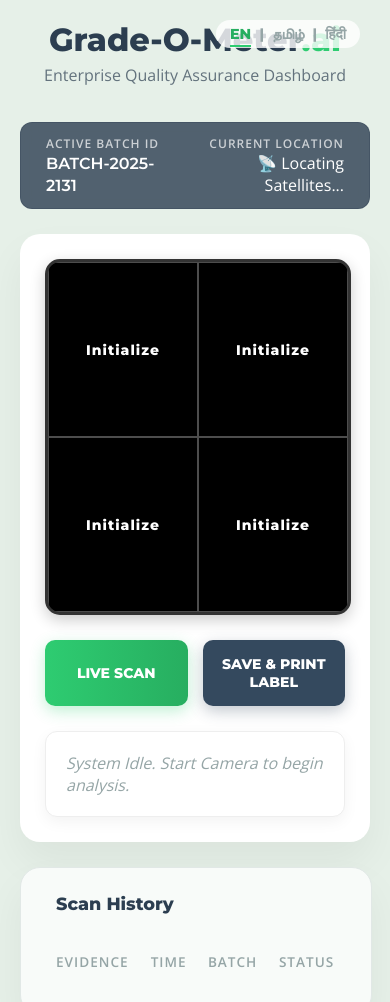
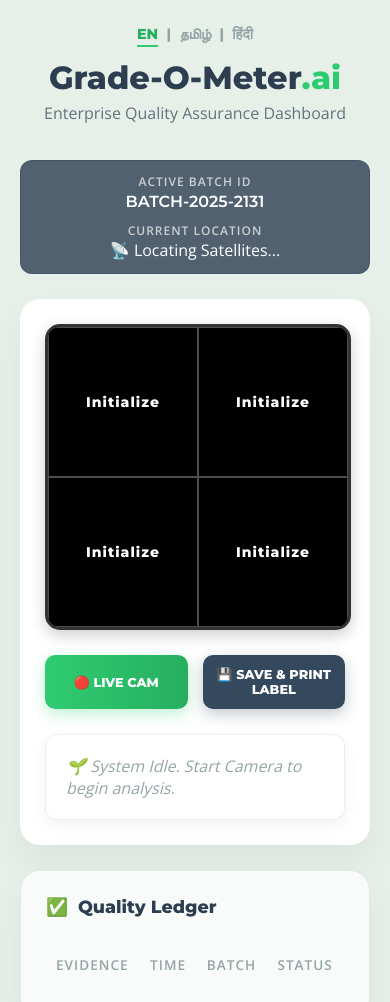
Before and after one commit to GPaul02/grade-o-meter_V2, a plain HTML site: page index.html in a window 390 px wide. Shown: the top 1002 px of the page. Drawn offline with nearby package versions, Linux system fonts and the light colour scheme.

Commit message:
Update index.html

```diff
--- a/index.html
+++ b/index.html
@@ -31,38 +31,19 @@
             color: var(--text-dark);
             margin: 0; padding: 20px;
             min-height: 100vh; display: flex; flex-direction: column; align-items: center;
-            position: relative; /* Essential for top-right positioning */
+            position: relative;
         }
 
-        /* --- LANGUAGE TOGGLE (The Missing Part) --- */
+        /* --- LANGUAGE TOGGLE --- */
         .lang-toggle {
-            position: absolute;
-            top: 20px;
-            right: 30px;
-            font-family: 'Montserrat', sans-serif;
-            font-size: 0.9rem;
-            font-weight: 700;
-            color: #95a5a6; /* Default Grey */
-            z-index: 1000;
-            cursor: default;
-            background: rgba(255,255,255,0.8); /* Slight background for readability */
-            padding: 5px 10px;
-            border-radius: 20px;
+            position: absolute; top: 20px; right: 30px;
+            font-family: 'Montserrat', sans-serif; font-size: 0.9rem; font-weight: 700;
+            color: #95a5a6; z-index: 1000; cursor: default;
+            background: rgba(255,255,255,0.8); padding: 5px 10px; border-radius: 20px;
         }
-        .lang-toggle span {
-            cursor: pointer;
-            margin: 0 4px;
-            padding-bottom: 2px;
-            transition: all 0.2s;
-        }
-        .lang-toggle span:hover {
-            color: var(--primary-green);
-        }
-        /* Active State */
-        .lang-toggle span.active {
-            color: var(--dark-green);
-            border-bottom: 2px solid var(--primary-green);
-        }
+        .lang-toggle span { cursor: pointer; margin: 0 4px; padding-bottom: 2px; transition: all 0.2s; }
+        .lang-toggle span:hover { color: var(--primary-green); }
+        .lang-toggle span.active { color: var(--dark-green); border-bottom: 2px solid var(--primary-green); }
 
         /* Header */
         .header { text-align: center; margin-bottom: 20px; color: var(--text-dark); }
@@ -71,13 +52,10 @@
 
         /* Meta Bar */
         .meta-bar {
-            display: flex; justify-content: space-between;
-            width: 100%; max-width: 1100px;
-            background: rgba(44, 62, 80, 0.8);
-            backdrop-filter: blur(10px);
+            display: flex; justify-content: space-between; width: 100%; max-width: 1100px;
+            background: rgba(44, 62, 80, 0.8); backdrop-filter: blur(10px);
             padding: 12px 25px; border-radius: 12px; margin-bottom: 25px;
-            color: white;
-            border: 1px solid rgba(44, 62, 80, 0.3); box-sizing: border-box;
+            color: white; border: 1px solid rgba(44, 62, 80, 0.3); box-sizing: border-box;
         }
         .meta-item strong { display: block; font-size: 0.75rem; opacity: 0.7; letter-spacing: 1px;}
 
@@ -91,8 +69,7 @@
         /* Left Panel */
         .app-card {
             flex: 3; background: var(--card-bg); padding: 25px; border-radius: 20px;
-            box-shadow: 0 20px 40px rgba(0,0,0,0.05);
-            text-align: center; min-width: 300px;
+            box-shadow: 0 20px 40px rgba(0,0,0,0.05); text-align: center; min-width: 300px;
         }
 
         /* Scanner */
@@ -108,7 +85,7 @@
             display: grid; grid-template-columns: 1fr 1fr; grid-template-rows: 1fr 1fr;
         }
 
-        /* High Contrast Text */
+        /* Grid Box Text */
         .grid-box {
             border: 1px solid rgba(255,255,255,0.3); display: flex;
             align-items: center; justify-content: center; color: white;
@@ -138,7 +115,6 @@
             border: 1px solid #eee; overflow: hidden;
             box-shadow: 0 5px 15px rgba(0,0,0,0.05);
         }
-
         .advice-body { padding: 20px; }
 
         .defect-warning {
@@ -151,24 +127,14 @@
             margin: 0; padding-left: 0; list-style: none;
             color: #2c3e50; font-size: 0.95rem; line-height: 1.6;
         }
-        .action-list li {
-            margin-bottom: 8px; display: flex; align-items: flex-start;
-        }
-        .action-list li::before {
-            content: "⬤"; margin-right: 8px; font-size: 0.8rem;
-        }
+        .action-list li { margin-bottom: 8px; display: flex; align-items: flex-start; }
+        .action-list li::before { content: "👉"; margin-right: 8px; font-size: 0.8rem; }
 
         /* Verdict Box */
         .verdict-box {
-            background: var(--alert-red);
-            color: white;
-            padding: 15px;
-            text-align: center;
-            font-family: 'Montserrat', sans-serif;
-            font-weight: 800;
-            text-transform: uppercase;
-            letter-spacing: 1px;
-            font-size: 0.9rem;
+            background: var(--alert-red); color: white; padding: 15px;
+            text-align: center; font-family: 'Montserrat', sans-serif;
+            font-weight: 800; text-transform: uppercase; letter-spacing: 1px; font-size: 0.9rem;
         }
         .verdict-warning { background: var(--warning-orange); }
         .verdict-danger { background: var(--alert-red); }
@@ -177,8 +143,7 @@
         /* Right Panel (Log) */
         .legend-card {
             flex: 2; background: var(--sidebar-bg); padding: 25px;
-            border-radius: 20px;
-            box-shadow: 0 20px 40px rgba(0,0,0,0.05);
+            border-radius: 20px; box-shadow: 0 20px 40px rgba(0,0,0,0.05);
             min-width: 300px; height: fit-content; border: 1px solid #e1e8e6;
         }
         .legend-title {
@@ -189,15 +154,11 @@
         .log-container { max-height: 450px; overflow-y: auto; }
         .log-table { width: 100%; border-collapse: separate; border-spacing: 0 8px; font-size: 0.85rem; }
         .log-table th { text-align: left; padding: 10px; color: #95a5a6; font-weight: 600; letter-spacing: 1px;}
-
         .log-table tbody tr {
             background: white; box-shadow: 0 2px 5px rgba(0,0,0,0.05);
             border-radius: 8px; transition: transform 0.2s, background-color 0.2s;
         }
-        .log-table tbody tr:hover {
-            transform: translateY(-2px); background-color: var(--neutral-grey);
-            border-left: 4px solid #bdc3c7;
-        }
+        .log-table tbody tr:hover { transform: translateY(-2px); background-color: var(--neutral-grey); border-left: 4px solid #bdc3c7; }
         .log-table td { padding: 10px; vertical-align: middle; }
         .log-table td:first-child { border-top-left-radius: 8px; border-bottom-left-radius: 8px; }
         .log-table td:last-child { border-top-right-radius: 8px; border-bottom-right-radius: 8px; }
@@ -212,15 +173,9 @@
             display: flex; align-items: center; justify-content: center;
             font-weight: 800; border: none; padding: 0;
         }
-        .btn-view-cert {
-            background: #e1e8e6; color: #333; font-size: 0.75rem; gap: 5px;
-            cursor: pointer; transition: all 0.2s;
-        }
+        .btn-view-cert { background: #e1e8e6; color: #333; font-size: 0.75rem; gap: 5px; cursor: pointer; transition: all 0.2s; }
         .btn-view-cert:hover { background: #2ecc71; color: white; }
-        .btn-view-fail {
-            background: rgba(231, 76, 60, 0.15); color: #e74c3c;
-            font-size: 1.1rem; cursor: default;
-        }
+        .btn-view-fail { background: rgba(231, 76, 60, 0.15); color: #e74c3c; font-size: 1.1rem; cursor: default; }
 
         /* Evidence Area */
         #certificate-area { margin-top: 25px; display: none; animation: fadeIn 0.5s ease-out; }
@@ -240,6 +195,7 @@
         #sticker-qr { width: 80px !important; height: 80px !important; background: white; flex-shrink: 0; margin-left: 15px; }
         .proof-photo-large { flex: 1; height: 110px; border-radius: 12px; border: 4px solid #fff; box-shadow: 0 5px 15px rgba(0,0,0,0.1); object-fit: cover; background: #000; }
         @keyframes fadeIn { from { opacity: 0; transform: translateY(10px); } to { opacity: 1; transform: translateY(0); } }
+
         @media print {
             body * { visibility: hidden; }
             #certificate-area, #certificate-area * { visibility: visible; }
@@ -247,6 +203,35 @@
             .evidence-header { display: none; }
             .sticker, .proof-photo-large { box-shadow: none; border: 2px solid #333; }
         }
+
+        /* --- MOBILE OPTIMIZATIONS (The Fix) --- */
+        @media screen and (max-width: 768px) {
+            /* Fix Language Toggle Overlap */
+            .lang-toggle {
+                position: relative;
+                top: auto; right: auto;
+                text-align: center;
+                margin-bottom: 10px;
+                background: none;
+            }
+
+            /* Stack Main Layout */
+            .dashboard-container { flex-direction: column; }
+
+            /* Full width cards */
+            .app-card, .legend-card { width: 100%; min-width: unset; box-sizing: border-box; }
+
+            /* Fix Meta Bar (Batch ID + Location) */
+            .meta-bar { flex-direction: column; gap: 10px; text-align: center; }
+            .meta-item { text-align: center !important; }
+
+            /* Camera Square Aspect Ratio */
+            #scan-container { height: auto; aspect-ratio: 1 / 1; }
+
+            /* Buttons */
+            .btn { padding: 12px; font-size: 0.8rem; }
+        }
+
     </style>
 </head>
 <body>
@@ -287,15 +272,15 @@
             </div>
 
             <div class="btn-group">
-                <button class="btn btn-start" onclick="init()"> LIVE SCAN </button>
-                <button class="btn btn-log" onclick="logCurrentState()"> SAVE & PRINT LABEL</button>
+                <button class="btn btn-start" onclick="init()">🔴 LIVE CAM</button>
+                <button class="btn btn-log" onclick="logCurrentState()">💾 SAVE & PRINT LABEL</button>
             </div>
 
             <div id="advisory-panel">
                 <div id="advice-content">
                     <div class="advice-body">
                         <div style="color: #95a5a6; font-style: italic;">
-                            System Idle. Start Camera to begin analysis.
+                            🌱 System Idle. Start Camera to begin analysis.
                         </div>
                     </div>
                 </div>
@@ -303,8 +288,8 @@
 
             <div id="certificate-area">
                 <div class="evidence-header">
-                    <div style="font-size: 0.8rem; font-weight: 700; color: #2c3e50;"> DIGITAL CERTIFICATE:</div>
-                    <button class="print-btn" onclick="window.print()"> PRINT LABEL</button>
+                    <div style="font-size: 0.8rem; font-weight: 700; color: #2c3e50;">🔍 GENERATED EVIDENCE:</div>
+                    <button class="print-btn" onclick="window.print()">🖨️ PRINT LABEL</button>
                 </div>
 
                 <div class="evidence-container">
@@ -324,7 +309,7 @@
 
         <div class="legend-card">
             <div class="legend-title">
-                <span style="margin-right: 10px;"> </span> Scan History
+                <span style="margin-right: 10px;">✅</span> Quality Ledger
             </div>
             <div class="log-container">
                 <table class="log-table">
```
